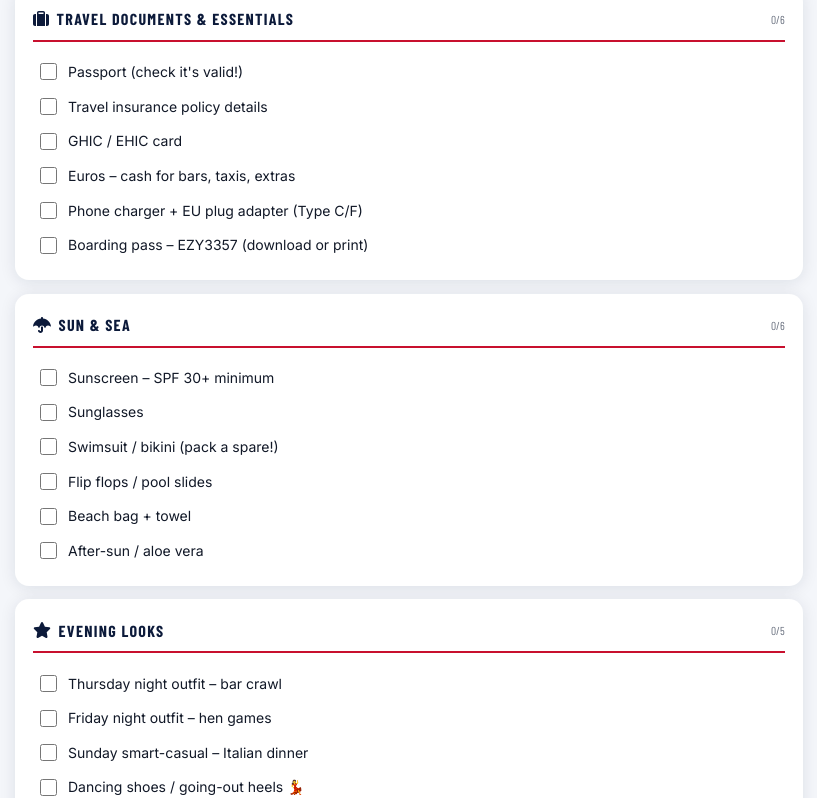
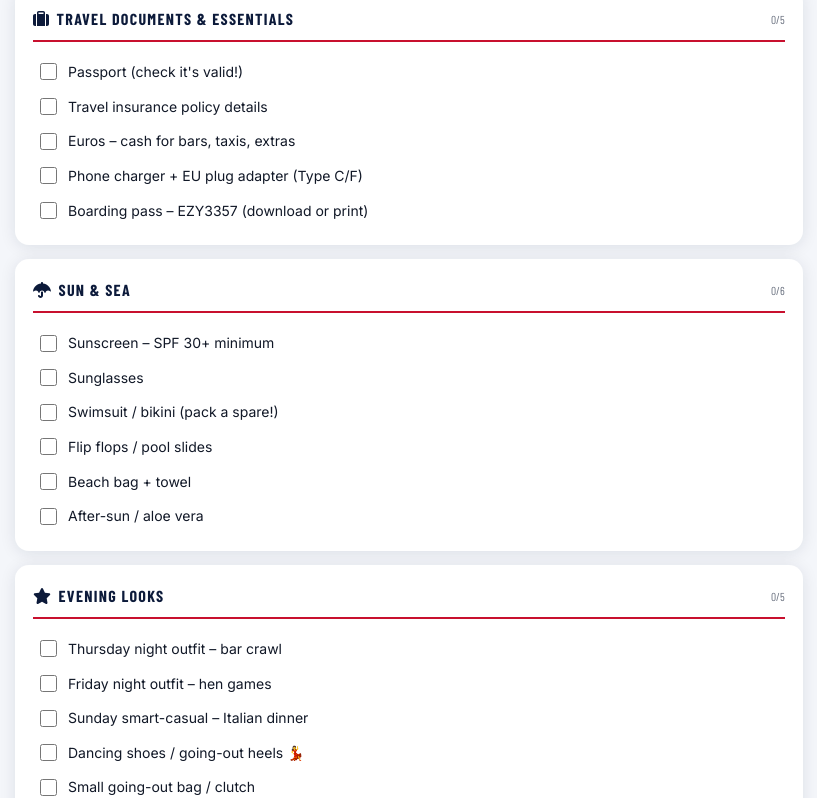
Before and after one commit to Smitttxx/beckys-hen, a React (Vite) app: page / in a window 1280 px wide. Shown: the part 5404-6202 px from the top of the page, without its empty margins (231-1048 px from the left). Built offline with nearby package versions, Linux system fonts and the light colour scheme; the HTML template or start-up script is replaced by a standard one; a web font is replaced by a local one.

Commit message:
remove all fun activites

```diff
--- a/src/components/PackingChecklist.tsx
+++ b/src/components/PackingChecklist.tsx
@@ -53,7 +53,6 @@ const CATEGORIES: ClCategory[] = [
     items: [
       { id: "passport",  label: "Passport (check it's valid!)" },
       { id: "insurance", label: "Travel insurance policy details" },
-      { id: "ghic",      label: "GHIC / EHIC card" },
       { id: "euros",     label: "Euros \u2013 cash for bars, taxis, extras" },
       { id: "charger",   label: "Phone charger + EU plug adapter (Type C/F)" },
       { id: "boarding",  label: "Boarding pass \u2013 EZY3357 (download or print)" },
```
